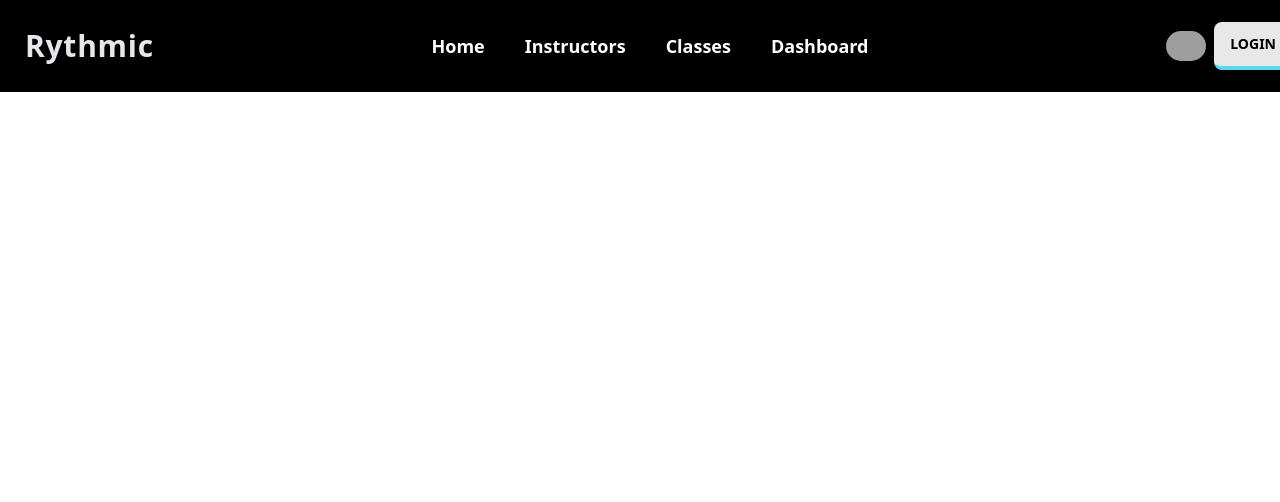
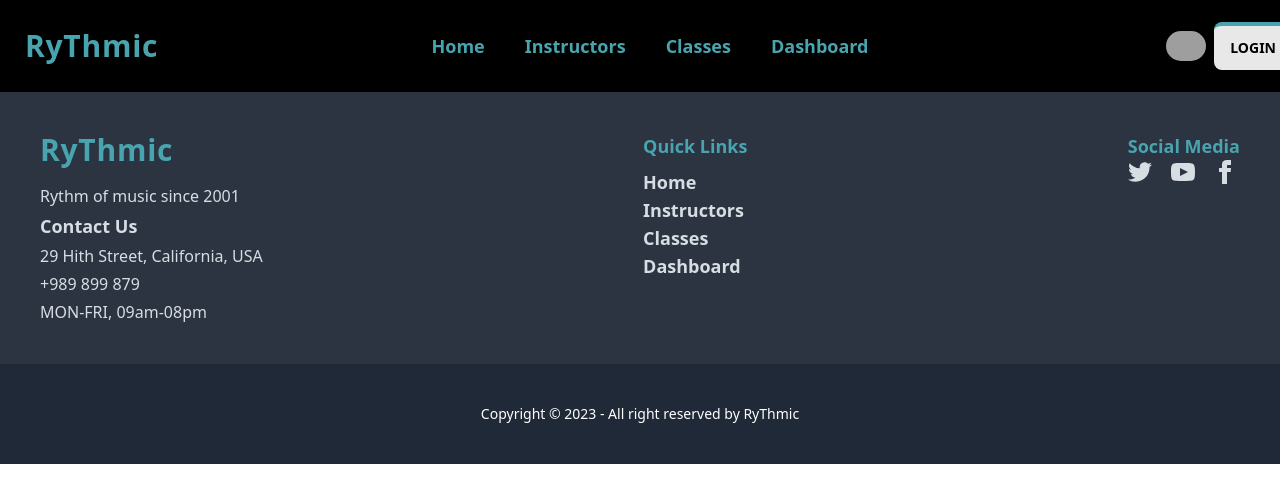
Before and after one commit to learnicmind/rythmic, a React (Vite) app: page / in a window 1280 px wide. Shown: the top 502 px of the page. Built offline with nearby package versions, Linux system fonts and the light colour scheme; grey boxes are pictures that could not be loaded.

Commit message:
footer added

```diff
--- a/src/Layout/Main.jsx
+++ b/src/Layout/Main.jsx
@@ -1,5 +1,6 @@
 import { Outlet } from "react-router-dom";
 import NavBar from "../pages/Shared/NavBar/NavBar";
+import Footer from "../pages/Shared/Footer/Footer";
 
 
 const Main = () => {
@@ -7,6 +8,7 @@
         <div>
             <NavBar></NavBar>
             <Outlet></Outlet>
+            <Footer></Footer>
         </div>
     );
 };
--- /dev/null
+++ b/src/pages/Shared/Footer/Footer.jsx
@@ -0,0 +1,42 @@
+import { Link } from "react-router-dom";
+
+
+const Footer = () => {
+    return (
+        <div>
+            <div className="flex justify-between p-10 bg-neutral text-neutral-content">
+                <div>
+                    <p className="md:text-3xl text-2xl text-[#48a5af] tracking-wide font-bold mb-4">RyThmic</p>
+                    <p>Rythm of music since 2001</p>
+                    <h2 className="text-lg font-semibold py-1">Contact Us</h2>
+                    <p>29 Hith Street, California, USA</p>
+                    <p className="py-1">+989 899 879</p>
+                    <p>MON-FRI, 09am-08pm</p>
+                </div>
+                <div>
+                    <p className="pb-2 text-lg font-bold text-[#48a5af] block">Quick Links</p>
+                    <p className="text-lg font-semibold" ><Link to='/'>Home</Link></p>
+                    <p className="text-lg font-semibold" >Instructors</p>
+                    <p className="text-lg font-semibold" >Classes</p>
+                    <p className="text-lg font-semibold" >Dashboard</p>
+                </div>
+                <div>
+                    <span className="pb-2 text-lg font-bold text-[#48a5af]">Social Media</span>
+                    <div className="grid grid-flow-col gap-4">
+                        <a><svg xmlns="http://www.w3.org/2000/svg" width="24" height="24" viewBox="0 0 24 24" className="fill-current"><path d="M24 4.557c-.883.392-1.832.656-2.828.775 1.017-.609 1.798-1.574 2.165-2.724-.951.564-2.005.974-3.127 1.195-.897-.957-2.178-1.555-3.594-1.555-3.179 0-5.515 2.966-4.797 6.045-4.091-.205-7.719-2.165-10.148-5.144-1.29 2.213-.669 5.108 1.523 6.574-.806-.026-1.566-.247-2.229-.616-.054 2.281 1.581 4.415 3.949 4.89-.693.188-1.452.232-2.224.084.626 1.956 2.444 3.379 4.6 3.419-2.07 1.623-4.678 2.348-7.29 2.04 2.179 1.397 4.768 2.212 7.548 2.212 9.142 0 14.307-7.721 13.995-14.646.962-.695 1.797-1.562 2.457-2.549z"></path></svg></a>
+                        <a><svg xmlns="http://www.w3.org/2000/svg" width="24" height="24" viewBox="0 0 24 24" className="fill-current"><path d="M19.615 3.184c-3.604-.246-11.631-.245-15.23 0-3.897.266-4.356 2.62-4.385 8.816.029 6.185.484 8.549 4.385 8.816 3.6.245 11.626.246 15.23 0 3.897-.266 4.356-2.62 4.385-8.816-.029-6.185-.484-8.549-4.385-8.816zm-10.615 12.816v-8l8 3.993-8 4.007z"></path></svg></a>
+                        <a><svg xmlns="http://www.w3.org/2000/svg" width="24" height="24" viewBox="0 0 24 24" className="fill-current"><path d="M9 8h-3v4h3v12h5v-12h3.642l.358-4h-4v-1.667c0-.955.192-1.333 1.115-1.333h2.885v-5h-3.808c-3.596 0-5.192 1.583-5.192 4.615v3.385z"></path></svg></a>
+                    </div>
+                </div>
+
+            </div>
+            <footer className="footer footer-center p-10 bg-gray-800 text-white ">
+                <div>
+                    <p>Copyright © 2023 - All right reserved by RyThmic</p>
+                </div>
+            </footer>
+        </div>
+    );
+};
+
+export default Footer;
--- a/src/pages/Shared/NavBar/NavBar.jsx
+++ b/src/pages/Shared/NavBar/NavBar.jsx
@@ -22,25 +22,25 @@
                                     <path strokeLinecap="round" strokeLinejoin="round" strokeWidth="2" d="M4 6h16M4 12h8m-8 6h16" />
                                 </svg>
                             </label>
-                            <ul tabIndex={0} className="menu text-black menu-compact dropdown-content mt-3 p-2 shadow bg-base-100 rounded-box w-52">
+                            <ul tabIndex={0} className="menu text-[#59dae9] text-xl menu-compact dropdown-content mt-3 p-2 shadow bg-base-100 rounded-box w-52">
                                 {navLinks}
                             </ul>
                         </div>
 
                         <Link to='/'>
                             <button className="btn btn-ghost normal-case ">
-                                <span className='md:text-3xl text-gray-200 tracking-wide '>Rythmic</span>
+                                <span className='md:text-3xl text-2xl text-[#48a5af] tracking-wide font-bold'>RyThmic</span>
                             </button>
                         </Link>
 
                     </div>
-                    <div className="navbar-center text-white  hidden lg:flex">
+                    <div className="navbar-center text-[#48a5af] hidden lg:flex">
                         <ul className="menu menu-horizontal flex gap-2">
                             {navLinks}
                         </ul>
                     </div>
                     <div className="navbar-end flex items-center gap-2"> <img  className="w-10 rounded-full" src="https://as1.ftcdn.net/v2/jpg/01/49/81/52/1000_F_149815203_Og27WLpK7bCVTz9uDRic1bSxtPnFGguV.jpg" />
-                    <button className="btn bg-[#E8E8E8] border-0 border-[#59dae9] border-b-4 hover:bg-[#111827] hover:border-[#59dae9] text-black hover:text-[#59dae9]">Login</button>
+                    <button className="btn bg-[#E8E8E8] border-0 border-[#48a5af] border-t-4 hover:bg-[#111827] hover:border-[#59dae9] text-black hover:text-[#59dae9]">Login</button>
                     </div>
                 </div>
             </div>
```
